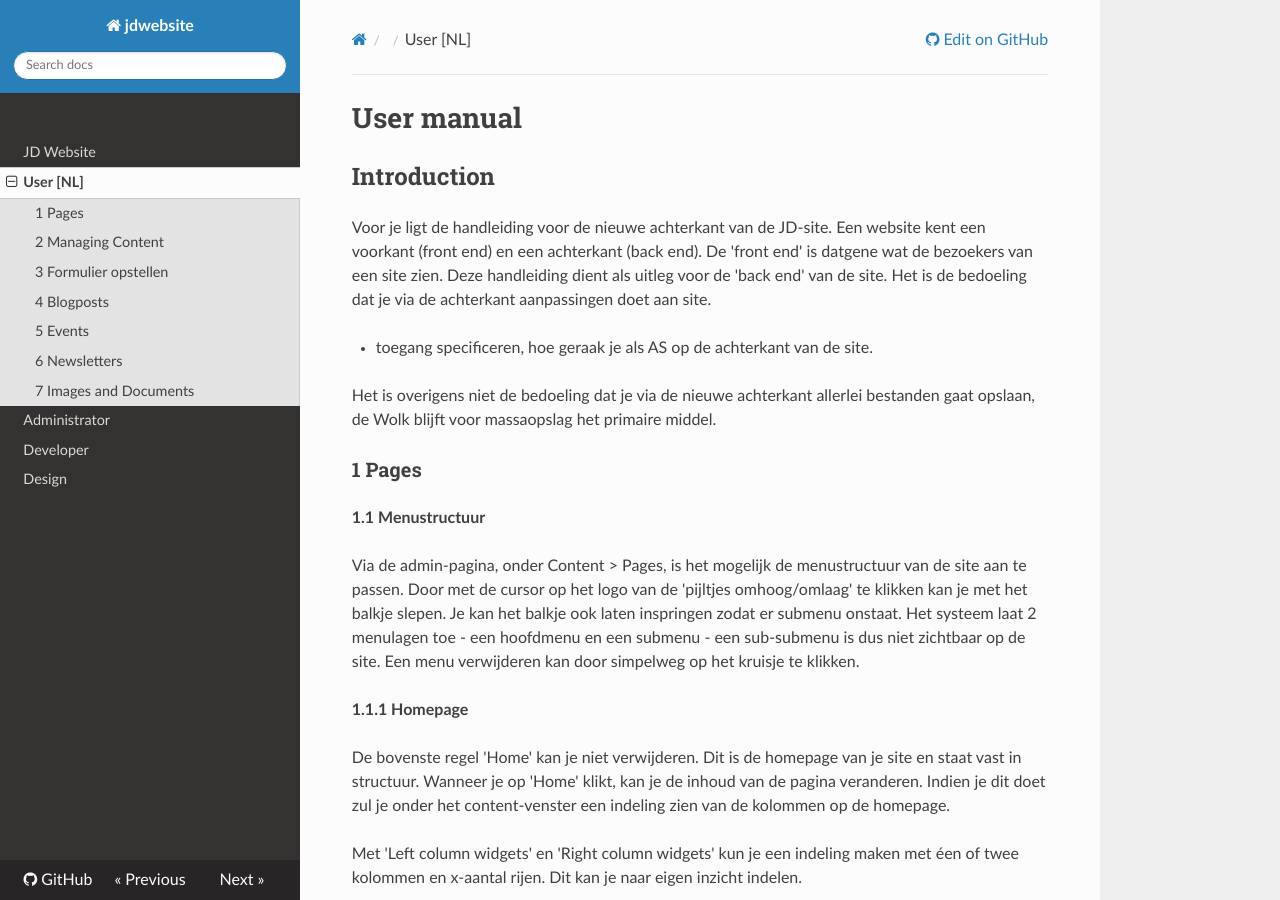
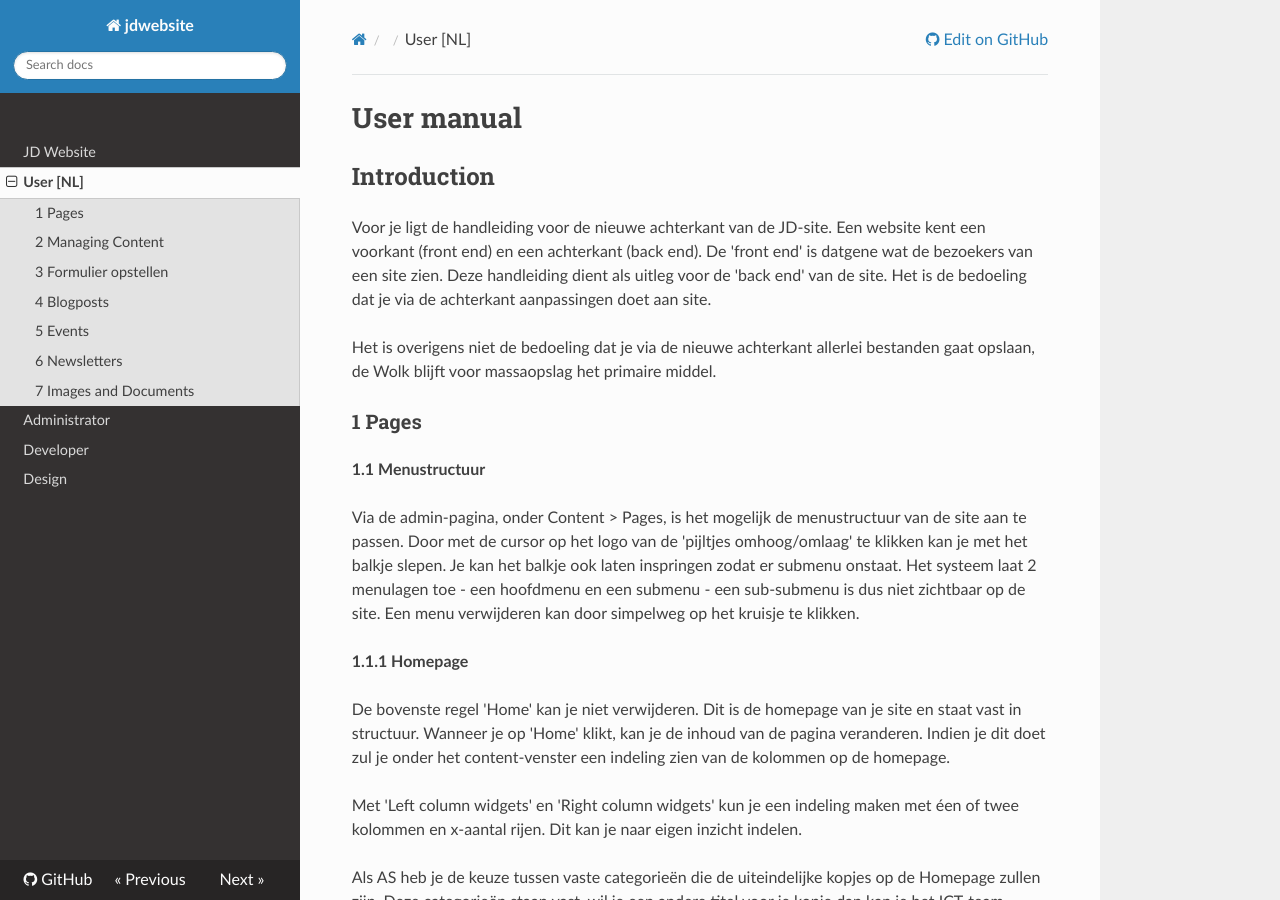
Before and after one commit to jonge-democraten/website, an MkDocs documentation site: the page built from docs/user.md, in a window 1280 px wide and 900 px high. Built offline with MkDocs 1.6.1, drawn with Linux system fonts in a browser that asks for light colours; nearby versions of some CDN libraries; old or Windows-style settings are respelled for this version of MkDocs.

Commit message:
changed details

```diff
--- a/docs/user.md
+++ b/docs/user.md
@@ -3,8 +3,6 @@
 ## Introduction
 
 Voor je ligt de handleiding voor de nieuwe achterkant van de JD-site. Een website kent een voorkant (front end) en een achterkant (back end). De 'front end' is datgene wat de bezoekers van een site zien. Deze handleiding dient als uitleg voor de 'back end' van de site. Het is de bedoeling dat je via de achterkant aanpassingen doet aan site.
-
-- toegang specificeren, hoe geraak je als AS op de achterkant van de site.
 
 Het is overigens niet de bedoeling dat je via de nieuwe achterkant allerlei bestanden gaat opslaan, de Wolk blijft voor massaopslag het primaire middel.
 
@@ -34,7 +32,7 @@
 - Content: hier zie je een tekstverwerker waar naar believen tekst, afbeeldingen en video invoeren. Zie 2.1 voor uitleg over de tekstverwerker.
 - Klik op 'Save' om de veranderingen door te voeren.
 
-1.1.3. Add Link
+<strong>1.1.3. Add Link</strong>
 
 Wanneer je een menu aanmaakt met 'Rich text page' creeer je een pagina op de JDsite zelf. Echter is het ook mogelijk om een menu naar een andere pagina door te laten linken.
 
```
